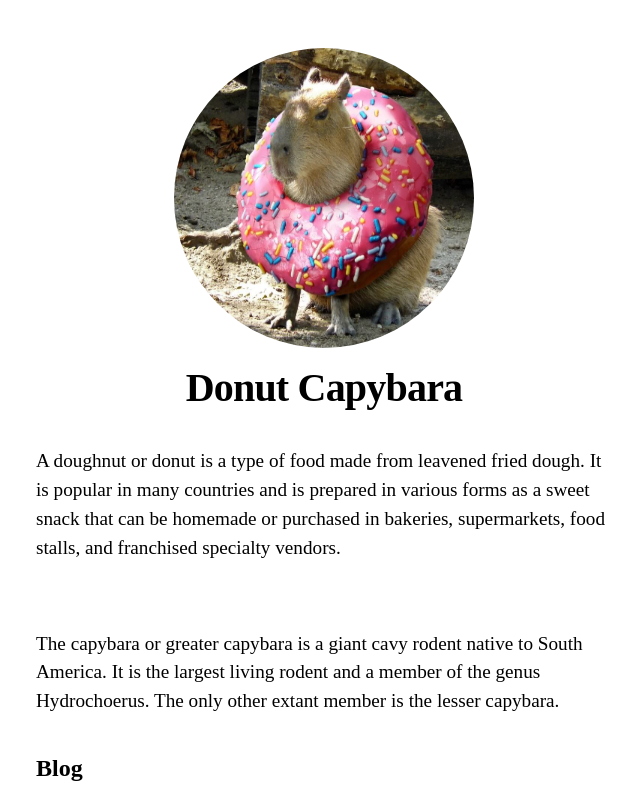
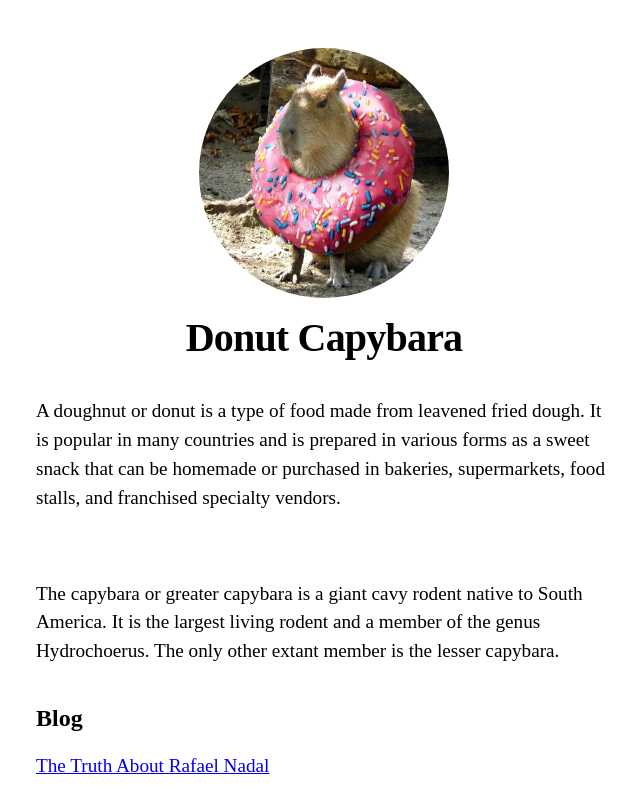
Before and after one commit to ATran2000/Capybara-Weblog, a Next.js app: page / in a window 1280 px wide. Shown: the top 787 px of the page, without its empty margins (316-956 px from the left). Built offline with nearby package versions, Linux system fonts and the light colour scheme.

Commit message:
Update layout.js

```diff
--- a/components/layout.js
+++ b/components/layout.js
@@ -32,8 +32,8 @@ export default function Layout({ children, home }) {
               priority
               src="/images/profile.jpg"
               className={utilStyles.borderCircle}
-              height={300}
-              width={300}
+              height={250}
+              width={250}
               alt=""
             />
             <h1 className={utilStyles.heading2Xl}>{name}</h1>
@@ -45,8 +45,8 @@ export default function Layout({ children, home }) {
                 priority
                 src="/images/profile.jpg"
                 className={utilStyles.borderCircle}
-                height={300}
-                width={300}
+                height={250}
+                width={250}
                 alt=""
               />
             </Link>
```
